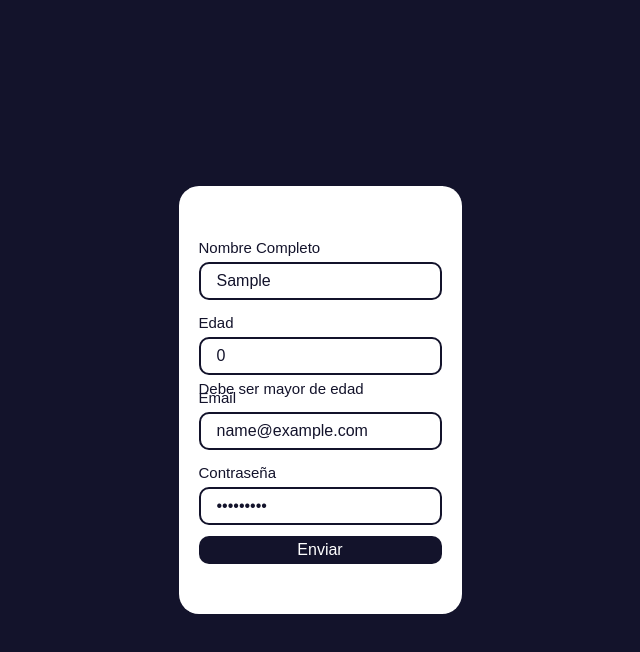
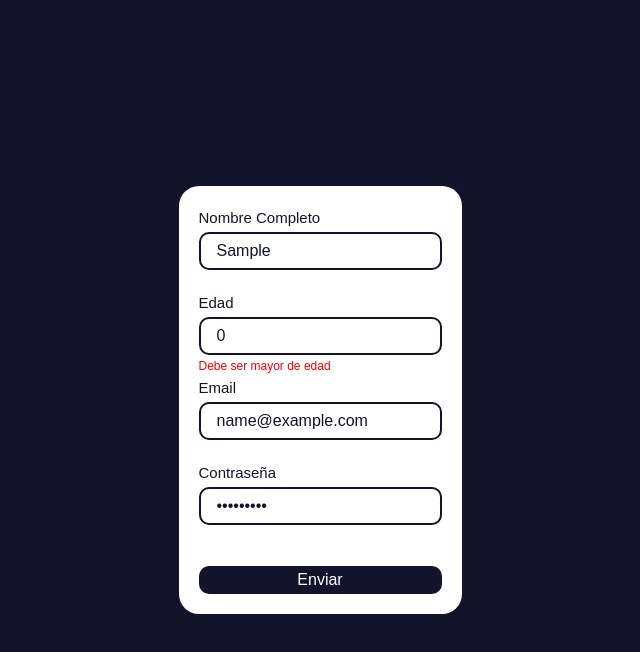
Before and after one commit to diaslucia/form-vue3, a Vue app: page / in a window 1280 px wide. Both pictures are taken after typing "Sample", "name@example.com", "Sample123" into the empty fields and a click on the button "Enviar". Shown: the top 652 px of the page, without its empty margins (320-960 px from the left). Built offline with nearby package versions, Linux system fonts and the light colour scheme.

Commit message:
fix error validations

```diff
--- a/src/App.vue
+++ b/src/App.vue
@@ -8,8 +8,9 @@
 <script setup>
 import FormularioWeb from "./components/FormularioWeb.vue";
 import TablaUsuarios from "./components/TablaUsuarios.vue";
+import { reactive } from "vue";
 
-let users = [];
+let users = reactive([]);
 
 const addUsers = (user) => {
   users.push(user);
--- a/src/components/FormularioWeb.vue
+++ b/src/components/FormularioWeb.vue
@@ -3,15 +3,15 @@
     <label for="name">
       <span>Nombre Completo</span>
       <input name="name" id="name" type="text" v-model="state.name" />
+      <span v-if="v$.name.$error" class="error">
+        {{ v$.name.$errors[0].$message }}
+      </span>
     </label>
-    <span v-if="v$.name.$error">
-      {{ v$.name.$errors[0].$message }}
-    </span>
 
     <label for="age">
       <span>Edad</span>
       <input id="age" name="age" type="number" v-model="state.age" />
-      <span v-if="v$.age.$error">
+      <span v-if="v$.age.$error" class="error">
         {{ v$.age.$errors[0].$message }}
       </span>
     </label>
@@ -19,7 +19,7 @@
     <label for="email">
       <span>Email</span>
       <input id="email" name="email" type="email" v-model="state.email" />
-      <span v-if="v$.email.$error">
+      <span v-if="v$.email.$error" class="error">
         {{ v$.email.$errors[0].$message }}
       </span>
     </label>
@@ -32,8 +32,8 @@
         type="password"
         v-model="state.password"
       />
-      <span v-if="v$.password.$error">
-        {{ v$.name.$password[0].$message }}
+      <span v-if="v$.password.$error" class="error">
+        {{ v$.password.$errors[0].$message }}
       </span>
     </label>
 
@@ -87,7 +87,7 @@ const v$ = useVuelidate(rules, state);
 const emit = defineEmits(["add-users"]);
 
 const submitForm = async () => {
-  console.log(v$);
+  console.log(v$.value);
   const result = await v$.value.$validate();
   if (result) {
     emit("add-users", { ...state });
@@ -105,7 +105,7 @@ const resetFormData = () => {
 .form {
   background-color: white;
   border-radius: 20px;
-  padding: 50px 20px;
+  padding: 20px 20px;
   display: flex;
   flex-direction: column;
   justify-content: center;
@@ -118,6 +118,7 @@ label {
   display: flex;
   flex-direction: column;
   height: 75px;
+  margin: 0 0 10px 0;
 }
 input {
   border: 2px solid rgb(19, 19, 43);
@@ -152,5 +153,6 @@ input:focus {
   border: none;
   border-radius: 10px;
   padding: 5px 0;
+  margin-top: 20px;
 }
 </style>
```
